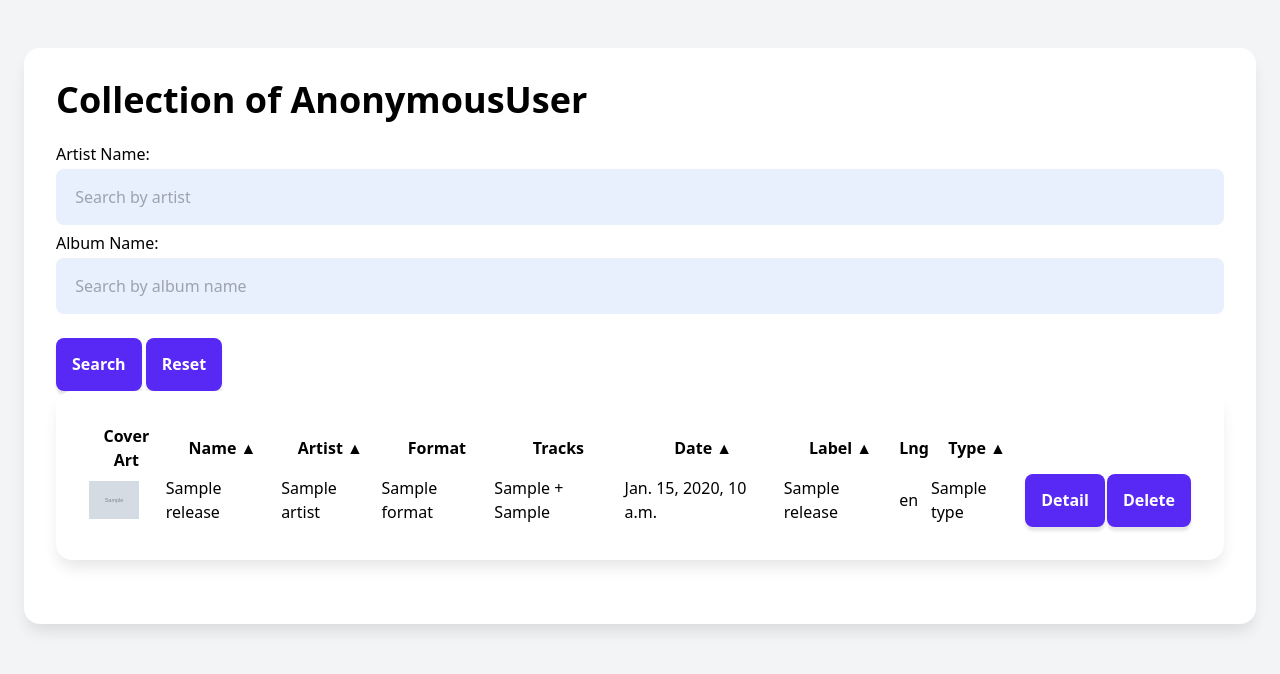
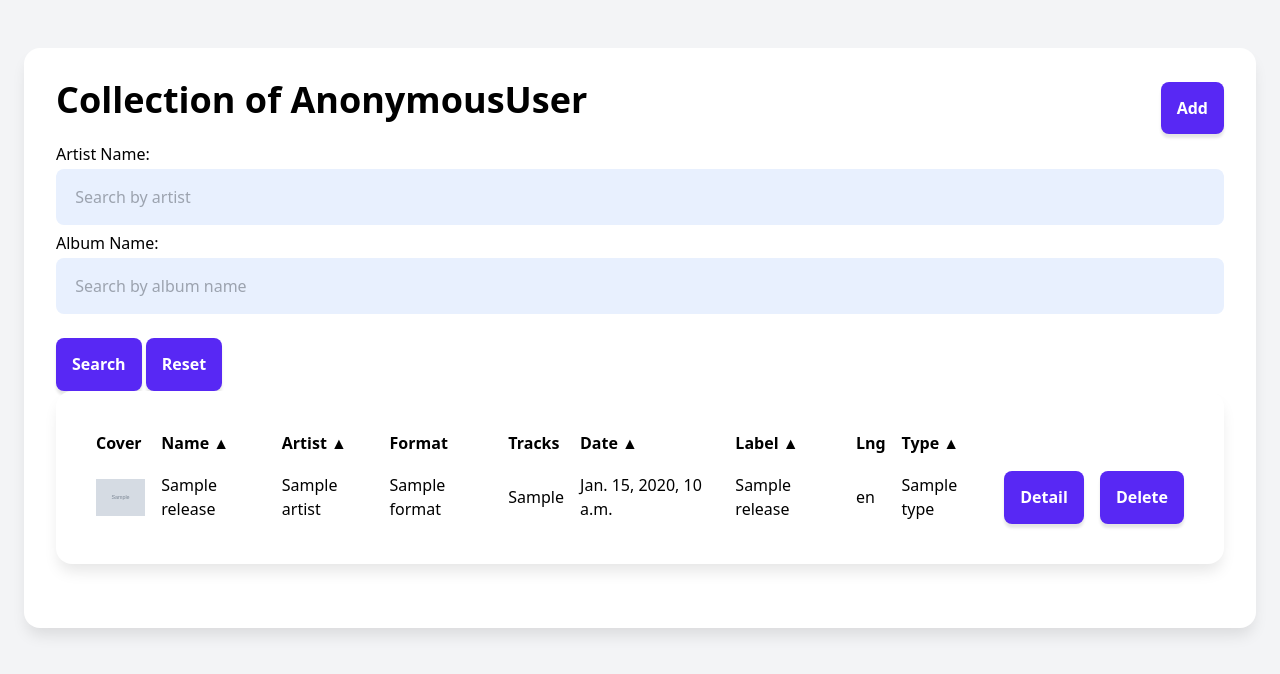
Before and after one commit to jseverijn3k/collector, a Django app: template templates/a_collections/collection_list.html in a window 1280 px wide. Shown: the part 80-754 px from the top of the page. Run offline with Django 5.2, Linux system fonts and the light colour scheme; the template is opened without the code that fills it: most values are stand-ins (such as "Sample title", 1, 10 or a date in 2020); grey boxes marked "Sample" are stand-in pictures; some libraries are stand-ins or nearby versions.

Commit message:
ADD add button to collection list page

```diff
--- a/templates/a_collections/collection_list.html
+++ b/templates/a_collections/collection_list.html
@@ -3,7 +3,14 @@
 
 {% block content %}
 <div class="card !p-8">
-  <h1>Collection of {{request.user}}</h1>
+  <div class="flex justify-between items-center">
+    <h1 class="text-left">Collection of {{ request.user }}</h1>
+    <a href="{% url 'release-create' %}">
+      <button type="submit">
+        Add
+      </button>
+    </a>
+  </div>
 
   <!-- Search form -->
   <form id="search-form" hx-post="{% url 'collection-list' %}" hx-target="#results-container" hx-swap="innerHTML" hx-boost="true">
@@ -20,8 +27,6 @@
   </form>
 
 
-
-
   <div id="results-container" class="card !p-8">
     {% include 'a_collections/partials/results_table.html' %}
   </div>
--- a/templates/a_collections/partials/results_table.html
+++ b/templates/a_collections/partials/results_table.html
@@ -3,25 +3,26 @@
     <table>
         <thead>
           <tr>
-            <th>Cover Art</th>
+            <th class="hidden-mobile">Cover</th>
             {% comment %} <th>Match</th> {% endcomment %}
             <th>Name <a href="?sort=name">▲</a></th>
             <th>Artist <a href="?sort=artist">▲</a></th>
             <th>Format</th>
-            <th>Tracks</th>
-            <th>Date <a href="?sort=date">▲</a></th>
+            <th class="hidden-mobile">Tracks</th>
+            <th class="hidden-mobile">Date <a href="?sort=date">▲</a></th>
             <th>Label <a href="?sort=label">▲</a></th>
             {% comment %} <th>Catalog#</th>
             <th>Barcode</th> {% endcomment %}
-            <th>Lng</th>
-            <th>Type <a href="?sort=type">▲</a></th>
+            {% comment %} <th>Lng</th> {% endcomment %}
+            <th class="hidden-mobile">Lng</th>
+            <th class="hidden-mobile">Type <a href="?sort=type">▲</a></th>
             {% comment %} <th>Status</th> {% endcomment %}
           </tr>
         </thead>
         <tbody>
           {% for result in results %}
           <tr>
-            <td>
+            <td class="hidden-mobile">
                 {% for cover_art in result.release.cover_art.all %}
                 <img src="{{ cover_art.image_small_url }}" alt="Cover Art" width="50" height="50">
                 {% endfor %}
@@ -29,11 +30,13 @@
             <td>{{ result.release.name }}</td>
             <td>{{ result.release.artist }}</td>
             <td>{{ result.release.format }}</td>
-            <td>{{ result.release.cd_tracks }} + {{ result.release.dvd_tracks }}</td>
-            <td>{{ result.release.date }}</td>
+            <td class="hidden-mobile">{{ result.release.cd_tracks }} {% if result.release.dvd_tracks > 0 %} + {{ result.release.dvd_tracks }} {% endif %}</td>
+            <td class="hidden-mobile">{{ result.release.date }}</td>
             <td>{{ result.release.record_label }}</td>
-            <td>{{ result.release.language }}</td>
-            <td>{{ result.release.type }}</td>
+            {% comment %} <td>{{ result.release.language }}</td> {% endcomment %}
+            <td class="hidden-mobile">{{ result.release.language }}</td>
+
+            <td class="hidden-mobile">{{ result.release.type }}</td>
             <td>
                 <a href="{% url 'collection-page' pk=result.id %}">
                     <button type="button">Detail</button>
@@ -51,3 +54,13 @@
       </table>
     {% endif %}
   </div>
+
+
+<style>
+  /* Hide certain columns on mobile devices */
+  @media only screen and (max-width: 600px) {
+    .hidden-mobile {
+      display: none;
+    }
+  }
+  </style>
--- a/templates/base.html
+++ b/templates/base.html
@@ -103,6 +103,10 @@
         html, body {
             margin: 0;
             min-height: 100%;
+        }
+        th, td {
+            padding: 8px; /* Adjust the padding as needed */
+            text-align: left;
         }
         p {
             margin-bottom: 1rem;
```
Also changed, not shown: a_collections/views.py (+33 -29 lines), templates/pages/home.html (+25 -4 lines), db.sqlite3.
